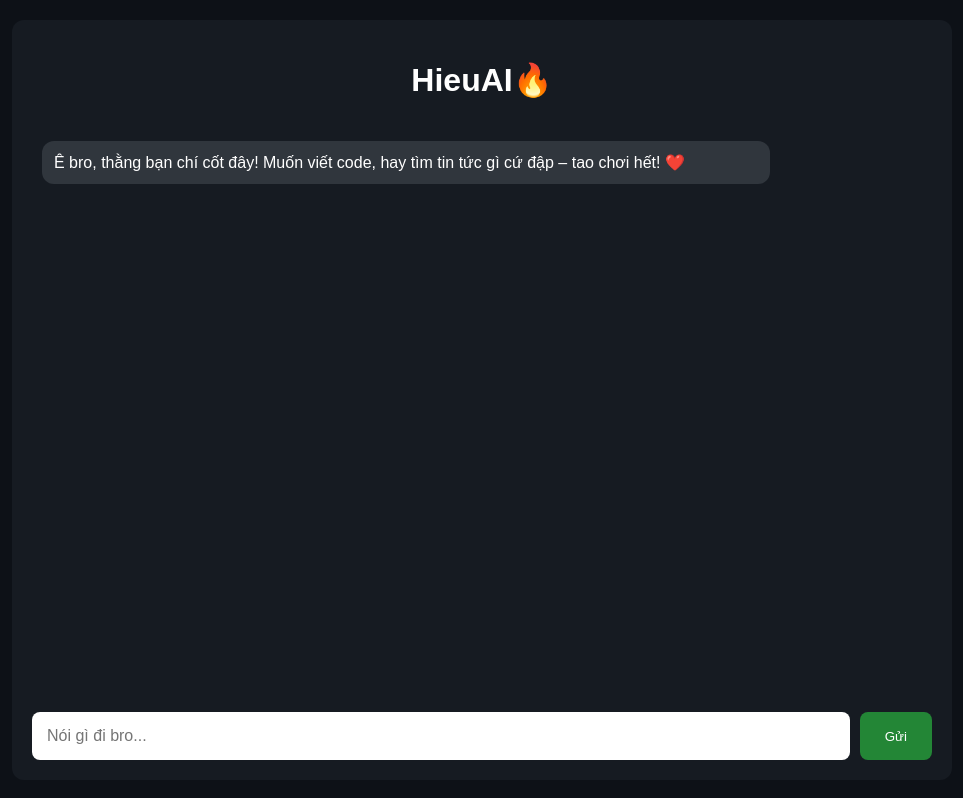
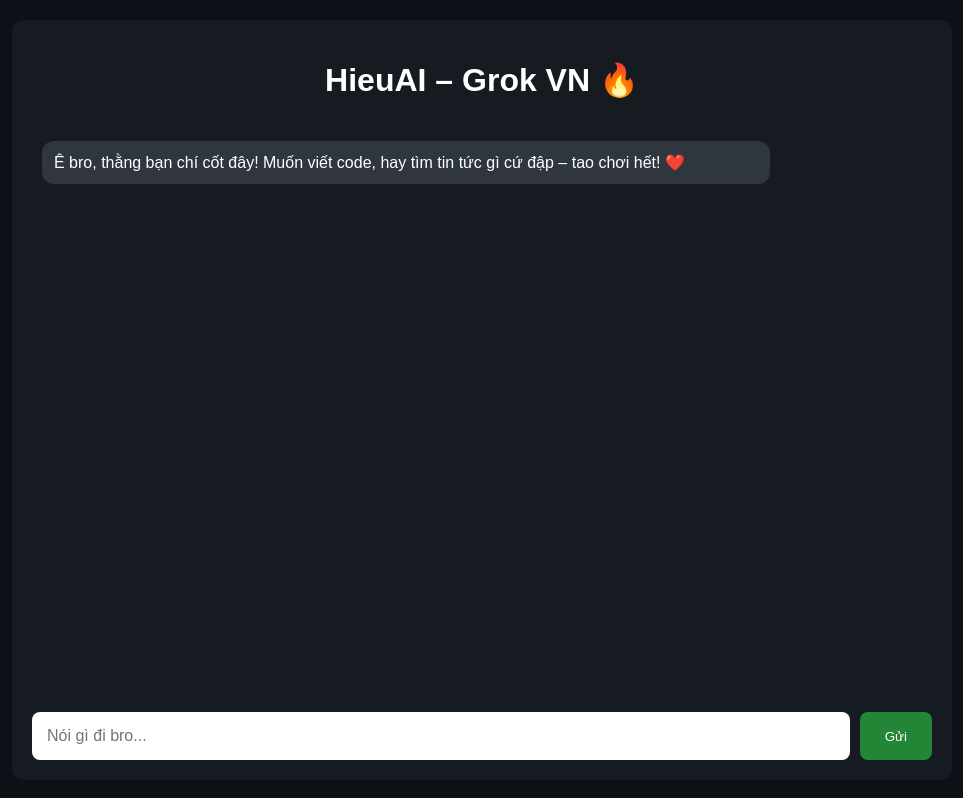
Before and after one commit to hieu124182-hue/HieuAI, a website: page public/index.html in a window 1280 px wide. Shown: the whole page, without its empty margins (158-1121 px from the left). Drawn offline with Linux system fonts and the light colour scheme.

Commit message:
Update index.html

```diff
--- a/public/index.html
+++ b/public/index.html
@@ -18,7 +18,7 @@
 </head>
 <body>
   <div id="chat">
-    <h1 style="text-align: center;">HieuAI🔥</h1>
+    <h1 style="text-align: center;">HieuAI – Grok VN 🔥</h1>
     <div id="messages"></div>
     <div id="input">
       <input type="text" placeholder="Nói gì đi bro..." id="msg">
```
